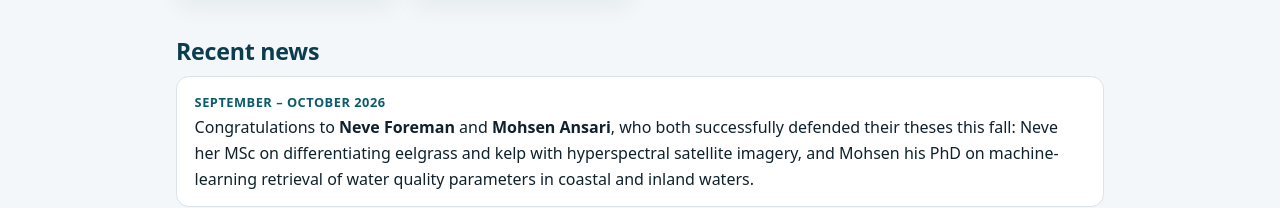
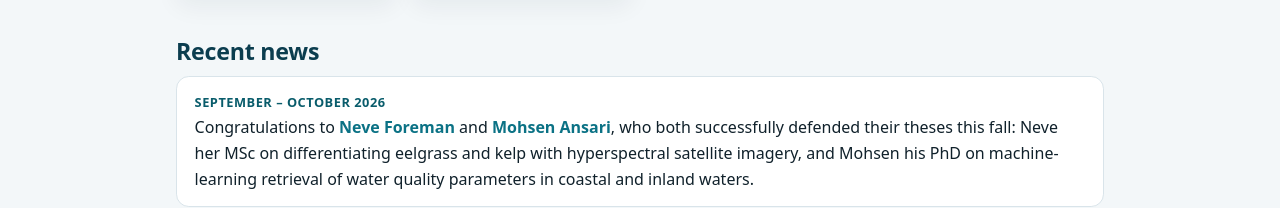
Before and after one commit to SWEOL/shallowwaterlab, a plain HTML site: page index.html in a window 1280 px wide. Shown: the part 1252-1460 px from the top of the page. Drawn offline with Linux system fonts and the light colour scheme.

Commit message:
Link Neve Foreman and Mohsen Ansari to their LinkedIn profiles in news item
Co-Authored-By: Claude Fable 5.1 <noreply@anthropic.com>

```diff
--- a/index.html
+++ b/index.html
@@ -159,7 +159,8 @@
         <!-- Add new items at the top. Keep the month and year on each item. -->
         <li>
           <span class="news-date">September – October 2026</span>
-          Congratulations to <strong>Neve Foreman</strong> and <strong>Mohsen Ansari</strong>, who both
+          Congratulations to <strong><a href="https://www.linkedin.com/in/neve-foreman-5573341a0/" target="_blank" rel="noopener noreferrer">Neve Foreman</a></strong> and
+          <strong><a href="https://www.linkedin.com/in/mohsen-ansari-4920891b0/" target="_blank" rel="noopener noreferrer">Mohsen Ansari</a></strong>, who both
           successfully defended their theses this fall: Neve her MSc on differentiating eelgrass and kelp
           with hyperspectral satellite imagery, and Mohsen his PhD on machine-learning retrieval of water
           quality parameters in coastal and inland waters.
```
